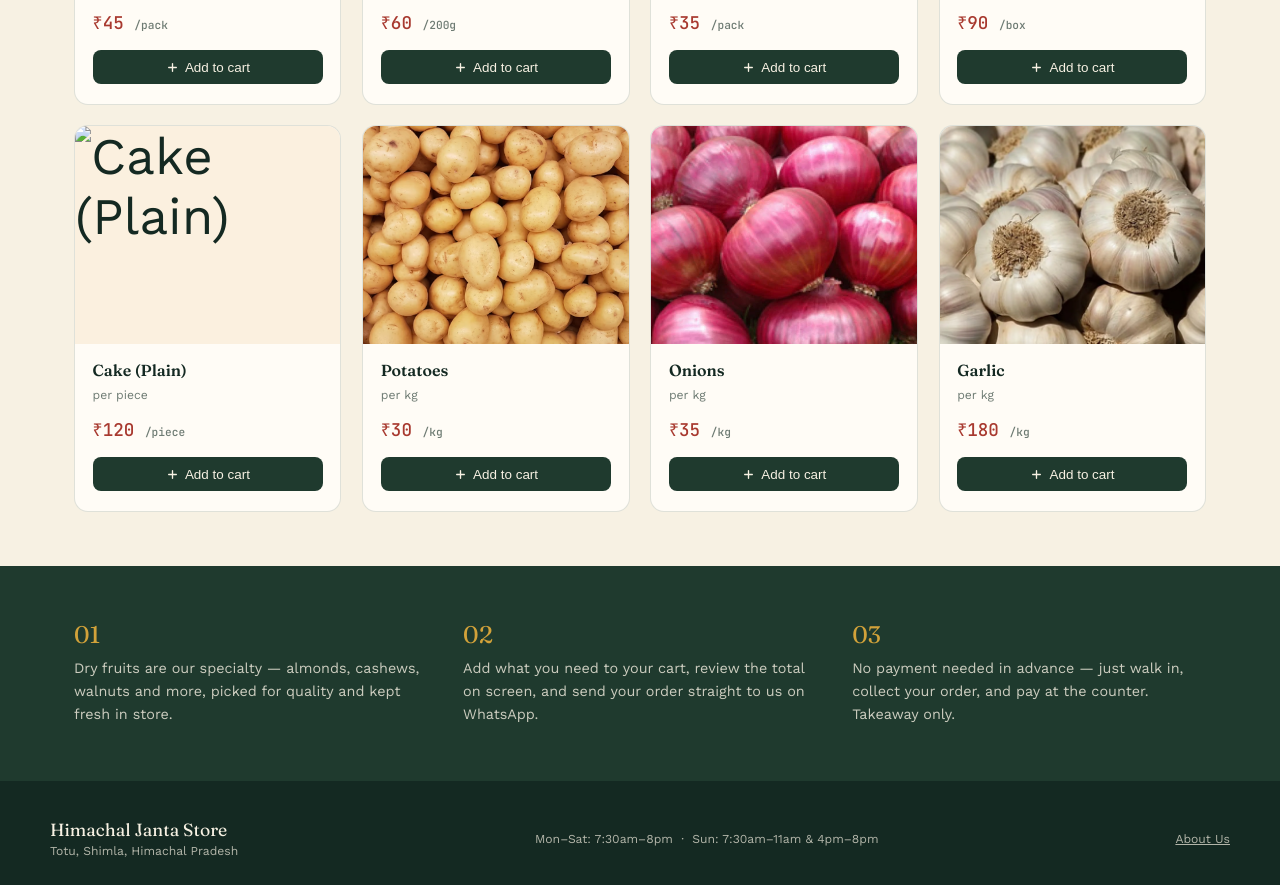
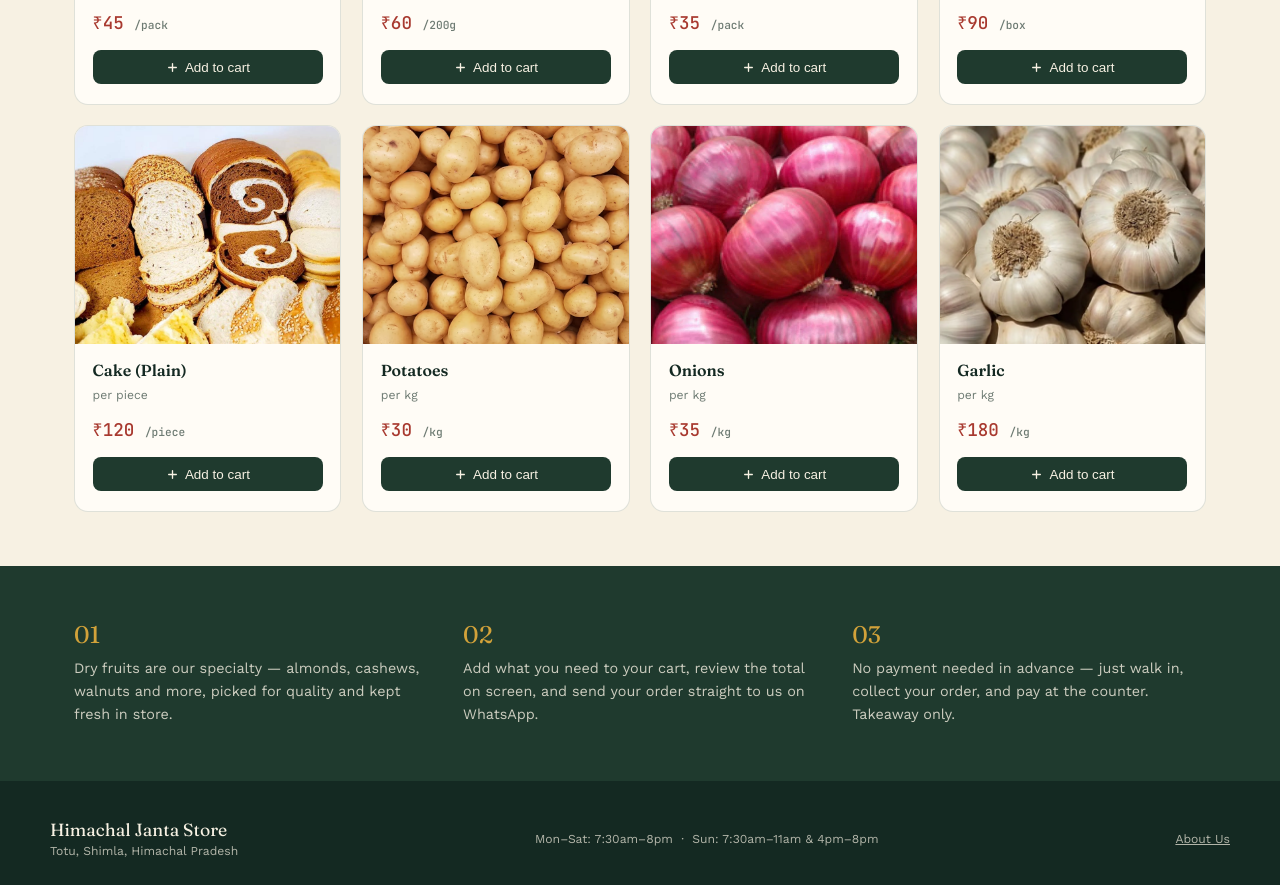
Before and after one commit to arbtx/HJS, a plain HTML site: page index.html in a window 1280 px wide. Shown: the part 4554-5439 px from the top of the page. Drawn offline with nearby package versions, Linux system fonts and the light colour scheme.

Commit message:
Update index.html

```diff
--- a/index.html
+++ b/index.html
@@ -511,7 +511,7 @@
     { id:30, name:"Namkeen (Mix)",         unit:"per 200g",  price:60,  cat:"snacks",    icon:"🥨", img: "Images/Namkeens.jpeg" },
     { id:31, name:"Assorted Biscuits",     unit:"per pack",  price:35,  cat:"bakery",    icon:"🍪", img: "Images/Biscuits.jpeg" },
     { id:32, name:"Baked Cookies",         unit:"per box",   price:90,  cat:"bakery",    icon:"🍪", img: "Images/BakeryBiscuits.webp" },
-    { id:33, name:"Cake (Plain)",          unit:"per piece", price:120, cat:"bakery",    icon:"🍰", img: "Images/BakeryCakes.jpeg" },
+    { id:33, name:"Cake (Plain)",          unit:"per piece", price:120, cat:"bakery",    icon:"🍰", img: "Images/BakeryCakes.jpg" },
     { id:34, name:"Potatoes",              unit:"per kg",    price:30,  cat:"vegetables",icon:"🥔", img: "Images/potatoes.png" },
     { id:35, name:"Onions",               unit:"per kg",    price:35,  cat:"vegetables",icon:"🧅", img: "Images/Onion.webp" },
     { id:36, name:"Garlic",               unit:"per kg",    price:180, cat:"vegetables",icon:"🧄", img: "Images/Garlic.webp" }
```
